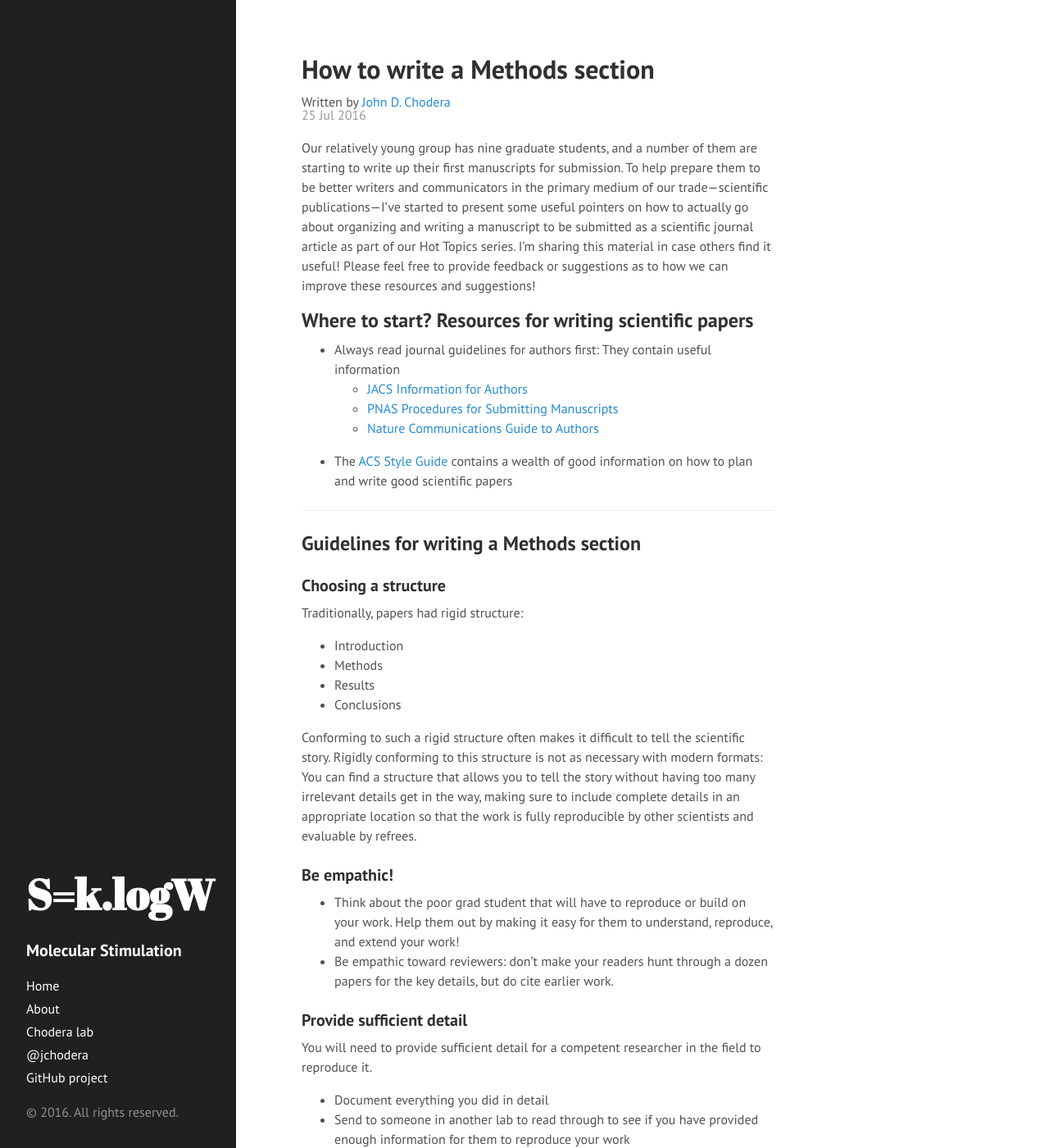
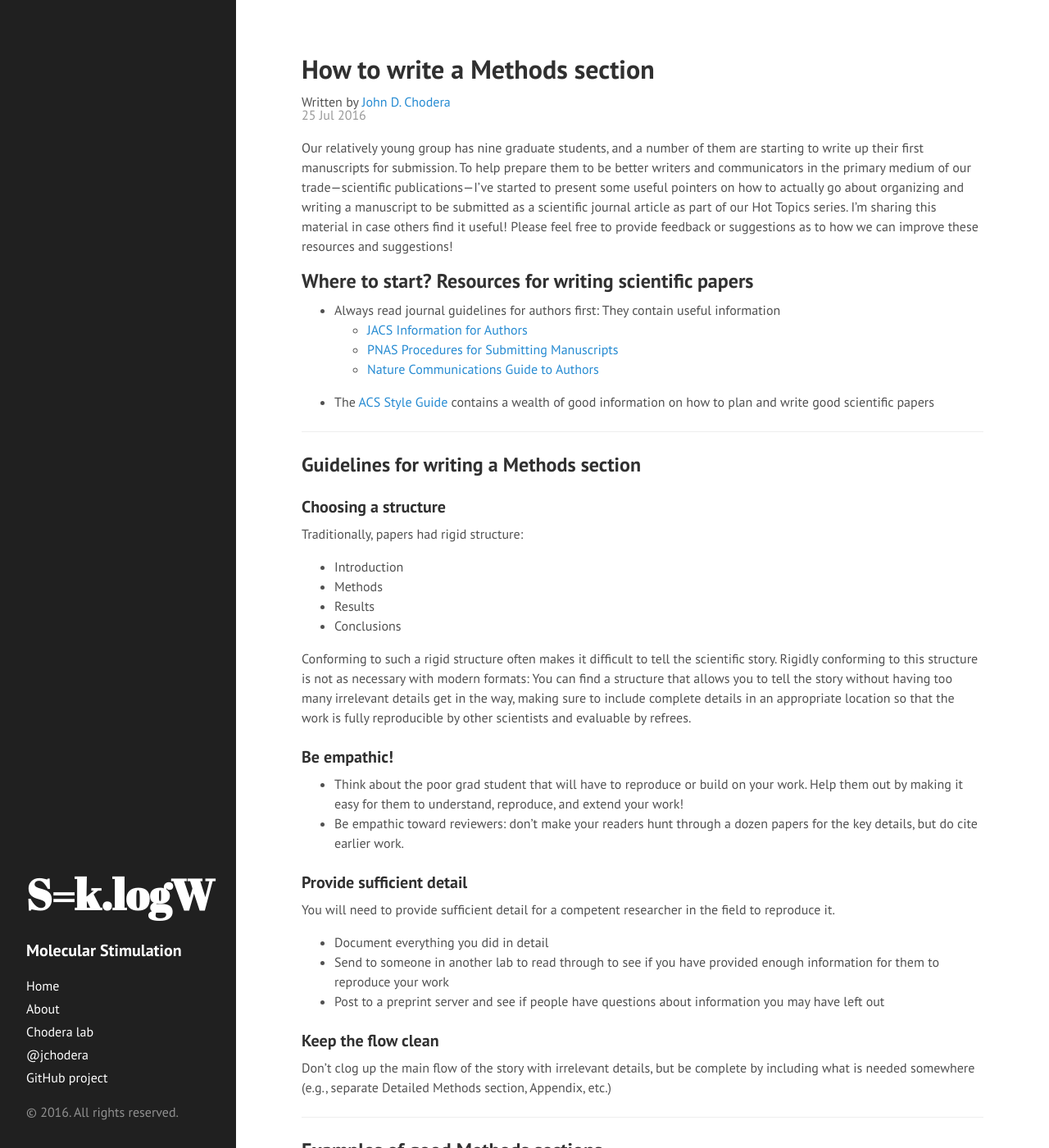
Before and after one commit to choderalab/klogw, a Jekyll site: the page built from index.html, in a window 1280 px wide and 1400 px high. Shown: the whole window at 82% size. Built offline with Jekyll 4.4.1, drawn with Linux system fonts in a browser that asks for light colours; formulas are drawn with MathJax 3; the list of posts is cut into pages by our own code.

Commit message:
Fun with margins

```diff
--- a/public/css/hyde.css
+++ b/public/css/hyde.css
@@ -130,7 +130,7 @@ a.sidebar-nav-item:focus {
 
 @media (min-width: 48em) {
   .content {
-    /* max-width: 38rem; */
+    max-width: 38rem;
     margin-left: 20rem;
     margin-right: 2rem;
   }
@@ -138,9 +138,26 @@ a.sidebar-nav-item:focus {
 
 @media (min-width: 64em) {
   .content {
+    max-width: 38rem;
     margin-left: 22rem;
     margin-right: 4rem;
   }
+}
+
+@media (min-width: 72em) {
+    .content {
+      max-width: 46rem;
+      margin-left: 22rem;
+      margin-right: 4rem;
+    }
+}
+
+@media (min-width: 80em) {
+    .content {
+     max-width: 54rem;
+     margin-left: 22rem;
+     margin-right: 4rem;
+    }
 }
 
 
```
